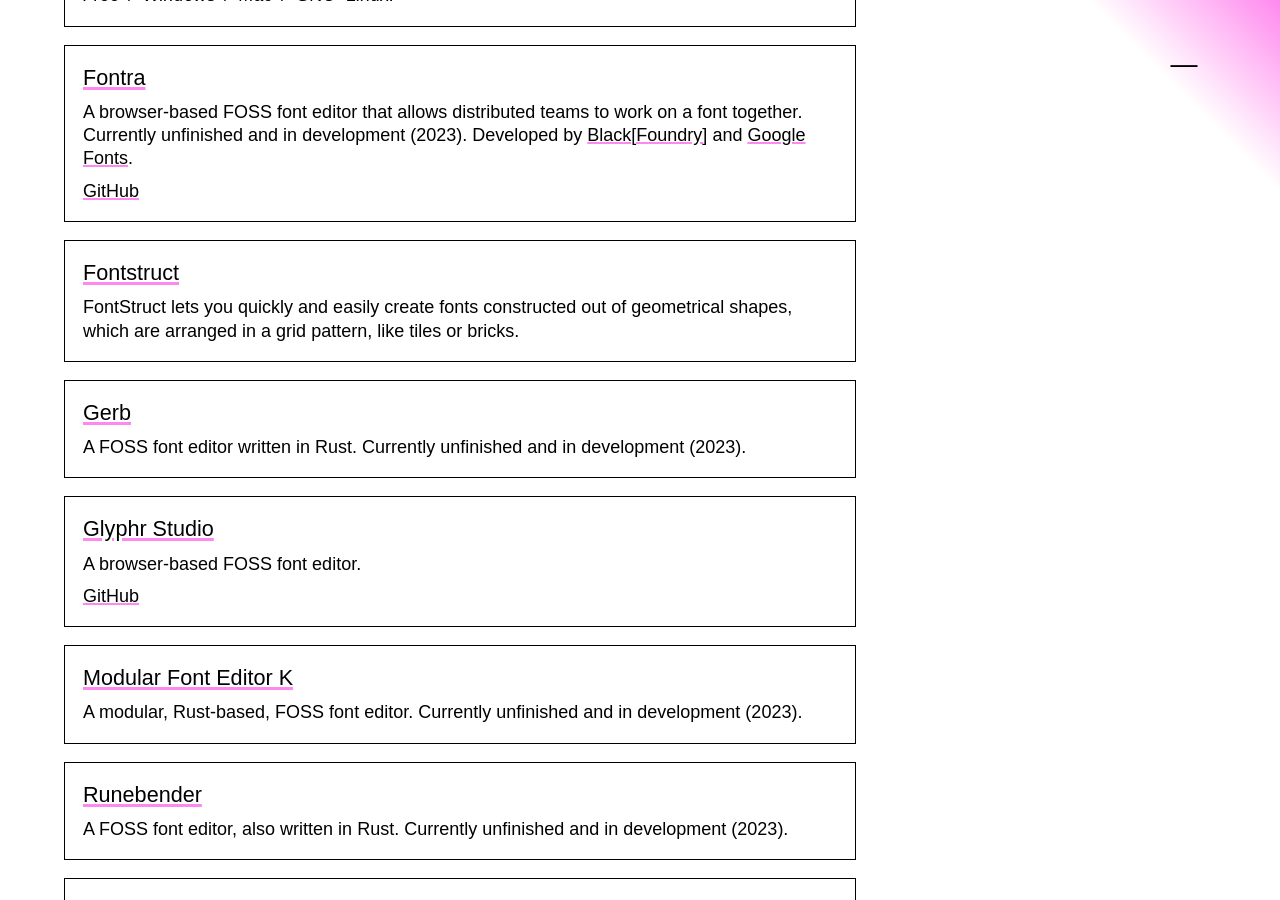
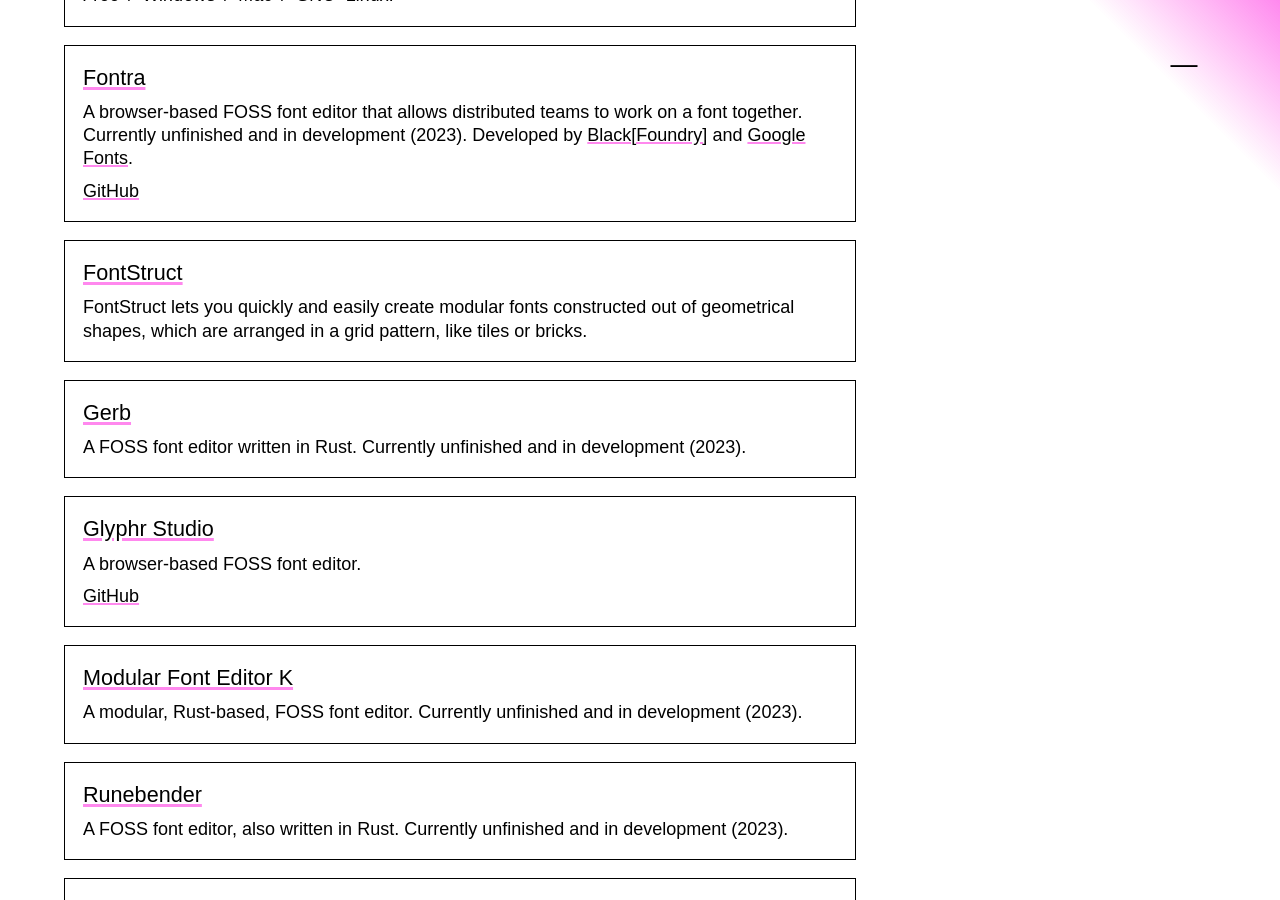
Before and after one commit to justinpenner/type-design-resources, a Jekyll site: the page built from index.md, in a window 1280 px wide and 900 px high, scrolled down 7800 px. Built offline with Jekyll 4.4.1, drawn with Linux system fonts in a browser that asks for light colours; some web fonts are replaced.

Commit message:
Update data.yaml

```diff
--- a/_data/data.yaml
+++ b/_data/data.yaml
@@ -208,9 +208,9 @@
             links:
               - name: GitHub
                 url: https://github.com/googlefonts/fontra
-          - name: Fontstruct
+          - name: FontStruct
             url: https://fontstruct.com/
-            description: FontStruct lets you quickly and easily create fonts constructed out of geometrical shapes, which are arranged in a grid pattern, like tiles or bricks.
+            description: FontStruct lets you quickly and easily create modular fonts constructed out of geometrical shapes, which are arranged in a grid pattern, like tiles or bricks.
           - name: Gerb
             url: https://github.com/epilys/gerb
             description: A FOSS font editor written in Rust. Currently unfinished and in development (2023).
```
